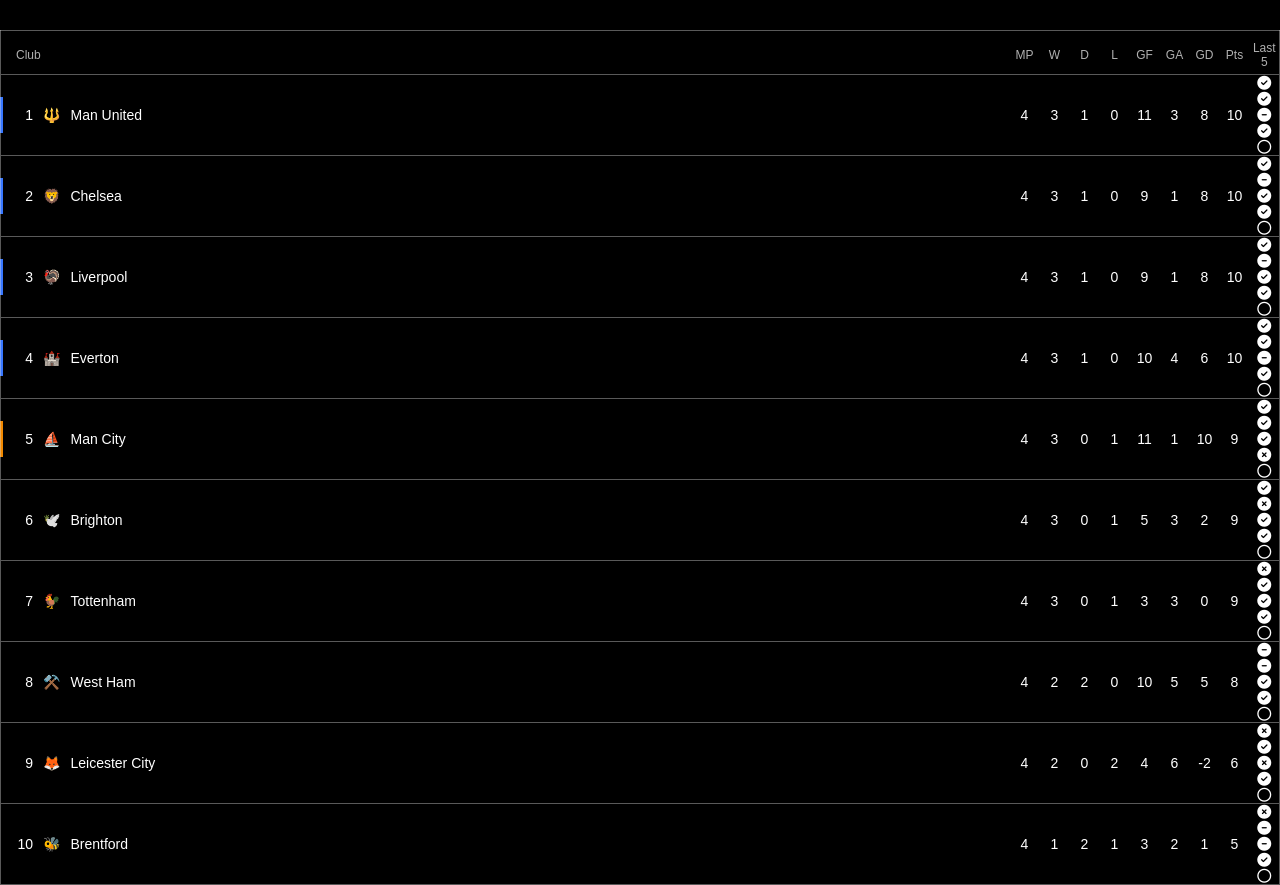
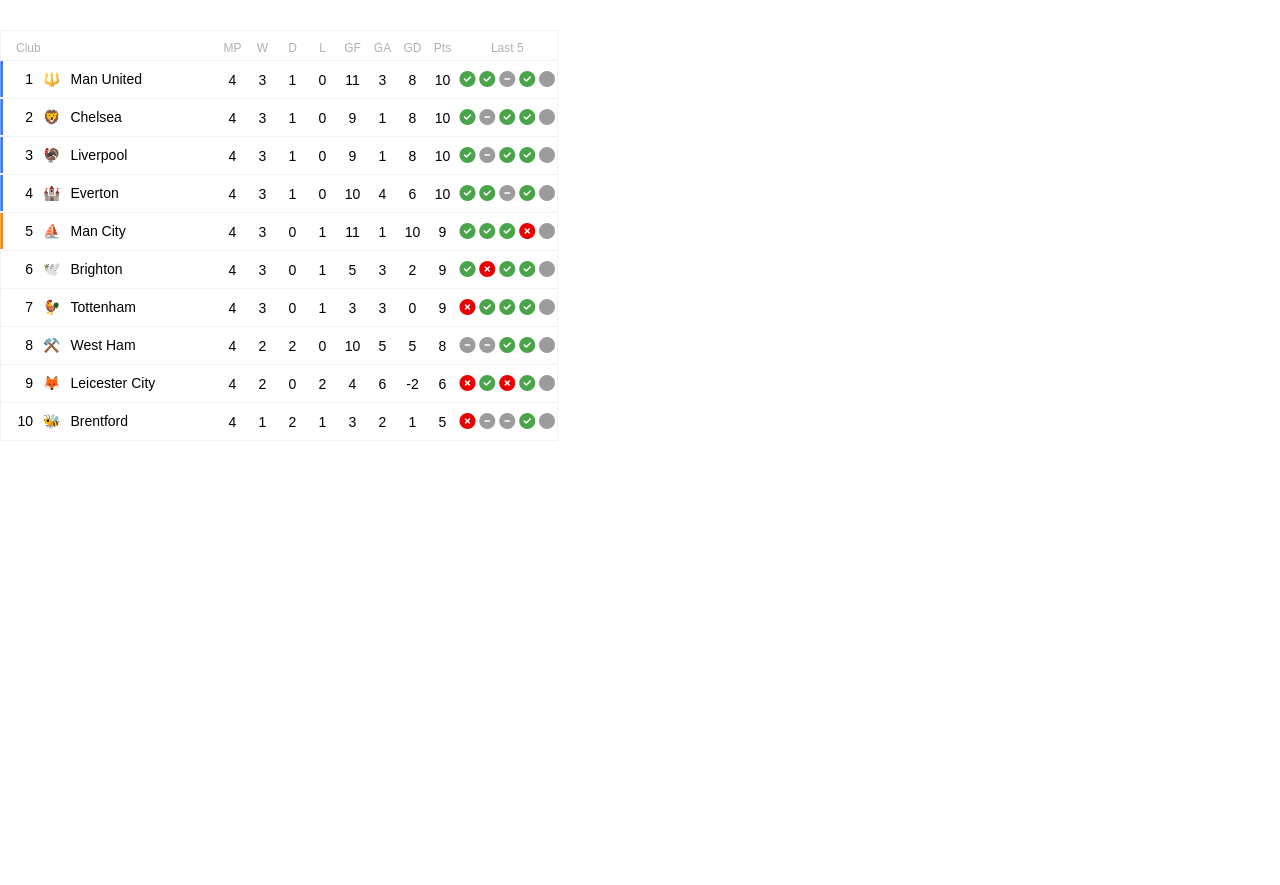
Before and after one commit to alex-j-garcia/league-table, a plain HTML site: page index.html in a window 1280 px wide. After the commit the page ends 830 px from the top, so only its background shows below. Drawn offline with Linux system fonts and the light colour scheme.

Commit message:
Table expands to reveal last five games

```diff
--- a/index.html
+++ b/index.html
@@ -12,7 +12,7 @@
     <script src="https://kit.fontawesome.com/ffaed3d8bd.js" crossorigin="anonymous"></script>
   </head>
 
-  <body class="darkmode">
+  <body>
     <table class="leagueTable">
       <thead>
         <tr>
@@ -50,7 +50,7 @@
             <i class="fas fa-check-circle"></i>
             <i class="fas fa-minus-circle"></i>
             <i class="fas fa-check-circle"></i>
-            <i class="far fa-circle"></i>
+            <i class="fas fa-circle"></i>
           </td>
         </tr>
         <tr class="two">
@@ -74,7 +74,7 @@
             <i class="fas fa-minus-circle"></i>
             <i class="fas fa-check-circle"></i>
             <i class="fas fa-check-circle"></i>
-            <i class="far fa-circle"></i>
+            <i class="fas fa-circle"></i>
           </td>
         </tr>
         <tr class="three">
@@ -98,7 +98,7 @@
             <i class="fas fa-minus-circle"></i>
             <i class="fas fa-check-circle"></i>
             <i class="fas fa-check-circle"></i>
-            <i class="far fa-circle"></i>
+            <i class="fas fa-circle"></i>
           </td>
         </tr>
         <tr class="four">
@@ -122,7 +122,7 @@
             <i class="fas fa-check-circle"></i>
             <i class="fas fa-minus-circle"></i>
             <i class="fas fa-check-circle"></i>
-            <i class="far fa-circle"></i>
+            <i class="fas fa-circle"></i>
           </td>
         </tr>
         <tr class="five">
@@ -146,7 +146,7 @@
             <i class="fas fa-check-circle"></i>
             <i class="fas fa-check-circle"></i>
             <i class="fas fa-times-circle"></i>
-            <i class="far fa-circle"></i>
+            <i class="fas fa-circle"></i>
           </td>
         </tr>
         <tr class="six">
@@ -170,7 +170,7 @@
             <i class="fas fa-times-circle"></i>
             <i class="fas fa-check-circle"></i>
             <i class="fas fa-check-circle"></i>
-            <i class="far fa-circle"></i>
+            <i class="fas fa-circle"></i>
           </td>
         </tr>
         <tr class="seven">
@@ -194,7 +194,7 @@
             <i class="fas fa-check-circle"></i>
             <i class="fas fa-check-circle"></i>
             <i class="fas fa-check-circle"></i>
-            <i class="far fa-circle"></i>
+            <i class="fas fa-circle"></i>
           </td>
         </tr>
         <tr class="eight">
@@ -218,7 +218,7 @@
             <i class="fas fa-minus-circle"></i>
             <i class="fas fa-check-circle"></i>
             <i class="fas fa-check-circle"></i>
-            <i class="far fa-circle"></i>
+            <i class="fas fa-circle"></i>
           </td>
         </tr>
         <tr class="nine">
@@ -242,7 +242,7 @@
             <i class="fas fa-check-circle"></i>
             <i class="fas fa-times-circle"></i>
             <i class="fas fa-check-circle"></i>
-            <i class="far fa-circle"></i>
+            <i class="fas fa-circle"></i>
           </td>
         </tr>
         <tr class="ten">
@@ -266,7 +266,7 @@
             <i class="fas fa-minus-circle"></i>
             <i class="fas fa-minus-circle"></i>
             <i class="fas fa-check-circle"></i>
-            <i class="far fa-circle"></i>
+            <i class="fas fa-circle"></i>
           </td>
         </tr>
       </tbody>
--- a/styles.css
+++ b/styles.css
@@ -14,6 +14,10 @@
   --gray-border: hsla(0, 0%, 87%, 0.4);
   --champions-leage-blue: hsla(221, 100%, 61%, 1.0);
   --europa-leage-orange: rgb(242, 137, 1);
+  --game-won: hsl(120, 38%, 47%);
+  --game-draw: hsl(0, 1%, 61%);
+  --game-lost: hsl(0, 99%, 46%);
+  --game-not-played: hsl(0, 1%, 61%);
 }
 
 *,
@@ -45,6 +49,26 @@
   border-collapse: collapse;
 }
 
+.fas {
+  font-size: 1.6rem;
+}
+
+.fa-check-circle {
+  color: var(--game-won);
+}
+
+.fa-minus-circle {
+  color: var(--game-draw);
+}
+
+.fa-times-circle {
+  color: var(--game-lost);
+}
+
+.fa-circle {
+  color: var(--game-not-played);
+}
+
 /********************
 || Table Header
 *********************/
@@ -64,7 +88,7 @@
   padding-left: 1rem;
 }
 
-/* Set fix widths of every column except first */
+/* Set fixed widths of every column except first */
 thead th:not(th:nth-child(1)) {
   /* Display & Box Model */
   width: 30px;
@@ -204,6 +228,10 @@
 }
 
 @media only screen and (min-width: 460px) {
+  .leagueTable {
+    width: 558px;
+  }
+
   /* Show columns in mobile */
   .leagueTable-lastFiveHeader,
   .leagueTable-drawsHeader,
@@ -217,4 +245,8 @@
   .leagueTable-lastFive {
     display: table-cell;
   }
+
+  thead tr th:last-of-type {
+    width: 100px;
+  }
 }
```
